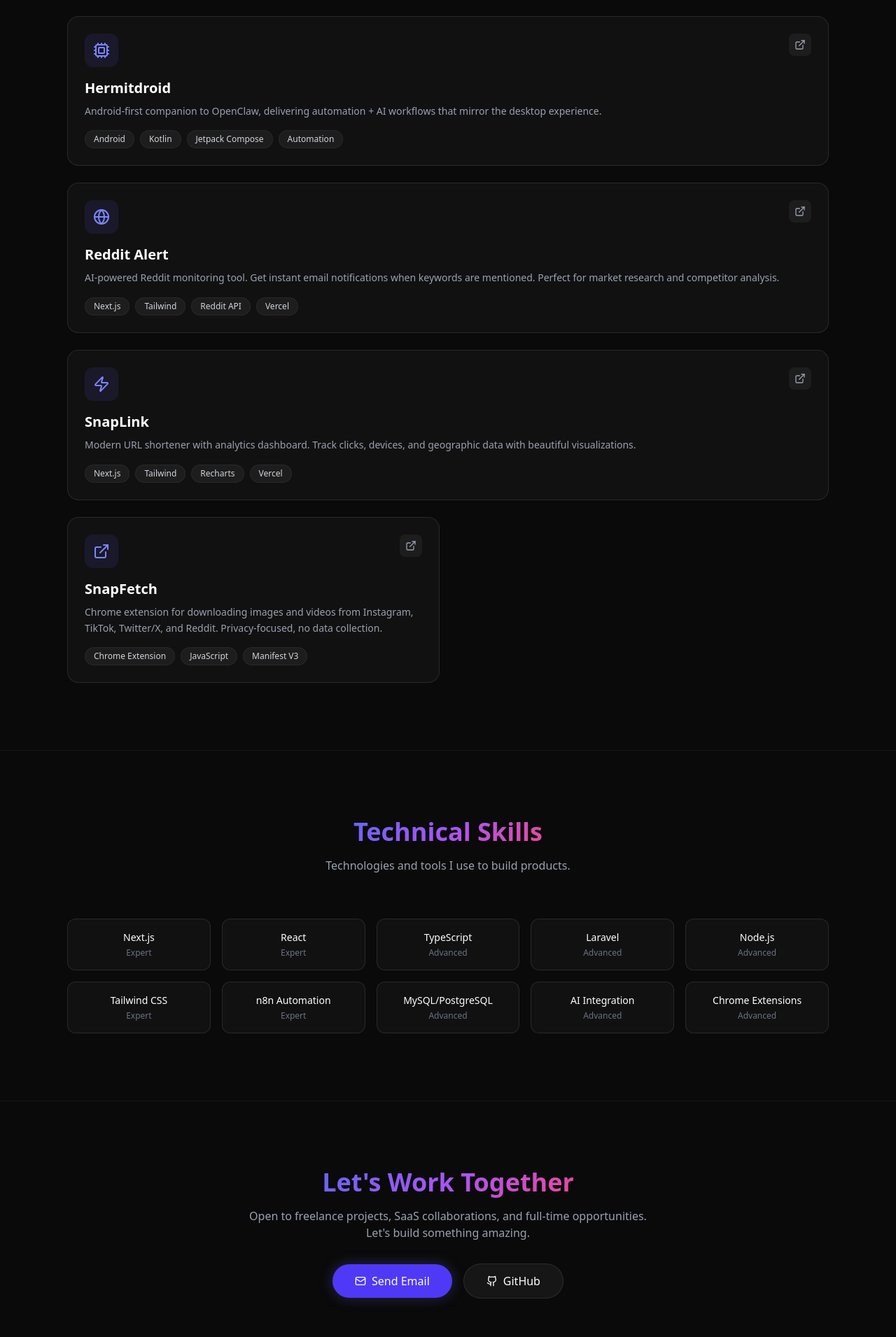
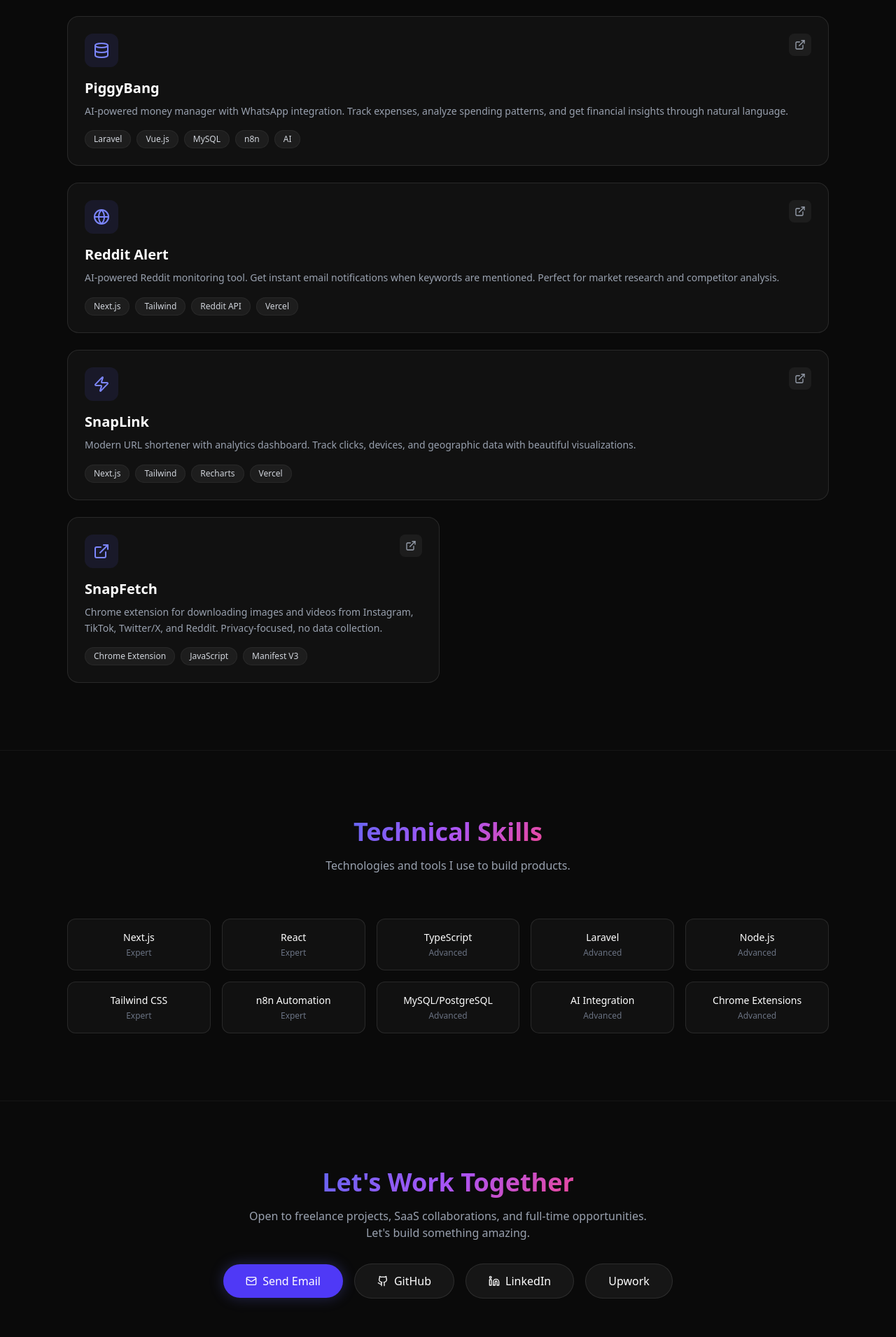
Before and after one commit to ramagusti/portfolio-web, a Next.js app: page / in a window 1280 px wide. Shown: the part 1549-3460 px from the top of the page at 70% size. Built offline with nearby package versions, Linux system fonts and the light colour scheme.

Commit message:
feat: reorder hermitdroid and spruce contact

```diff
--- a/src/app/page.tsx
+++ b/src/app/page.tsx
@@ -21,12 +21,12 @@
 
 const projects = [
   {
-    name: "PiggyBang",
+    name: "Hermitdroid",
     description:
-      "AI-powered money manager with WhatsApp integration. Track expenses, analyze spending patterns, and get financial insights through natural language.",
-    tech: ["Laravel", "Vue.js", "MySQL", "n8n", "AI"],
-    url: "https://piggybang.ragst.vip",
-    icon: Database,
+      "Android-first companion to OpenClaw, delivering automation + AI workflows that mirror the desktop experience.",
+    tech: ["Android", "Kotlin", "Jetpack Compose", "Automation"],
+    url: "https://github.com/ramagusti/hermitdroid",
+    icon: Cpu,
     featured: true,
   },
   {
@@ -39,12 +39,12 @@
     featured: true,
   },
   {
-    name: "Hermitdroid",
+    name: "PiggyBang",
     description:
-      "Android-first companion to OpenClaw, delivering automation + AI workflows that mirror the desktop experience.",
-    tech: ["Android", "Kotlin", "Jetpack Compose", "Automation"],
-    url: "https://github.com/ramagusti/hermitdroid",
-    icon: Cpu,
+      "AI-powered money manager with WhatsApp integration. Track expenses, analyze spending patterns, and get financial insights through natural language.",
+    tech: ["Laravel", "Vue.js", "MySQL", "n8n", "AI"],
+    url: "https://piggybang.ragst.vip",
+    icon: Database,
     featured: true,
   },
   {
@@ -368,7 +368,7 @@
               Let's build something amazing.
             </p>
 
-            <div className="flex flex-col sm:flex-row items-center justify-center gap-4">
+            <div className="flex flex-col sm:flex-row items-center justify-center gap-4 flex-wrap">
               <a
                 href="mailto:ragst8@gmail.com"
                 className="px-8 py-3 bg-indigo-600 hover:bg-indigo-500 text-white rounded-full font-medium transition-all glow flex items-center gap-2"
@@ -382,6 +382,22 @@
                 className="px-8 py-3 bg-white/5 hover:bg-white/10 text-white rounded-full font-medium transition-all border border-white/10 flex items-center gap-2"
               >
                 <Github className="w-4 h-4" /> GitHub
+              </a>
+              <a
+                href="https://www.linkedin.com/in/rama-gusti"
+                target="_blank"
+                rel="noopener noreferrer"
+                className="px-8 py-3 bg-white/5 hover:bg-white/10 text-white rounded-full font-medium transition-all border border-white/10 flex items-center gap-2"
+              >
+                <Linkedin className="w-4 h-4" /> LinkedIn
+              </a>
+              <a
+                href="https://www.upwork.com/freelancers/~013d5fbf6b05fa398b"
+                target="_blank"
+                rel="noopener noreferrer"
+                className="px-8 py-3 bg-white/5 hover:bg-white/10 text-white rounded-full font-medium transition-all border border-white/10"
+              >
+                Upwork
               </a>
             </div>
           </motion.div>
```
Also changed, not shown: 17 other files (tests, documents, lock files or other folders).
